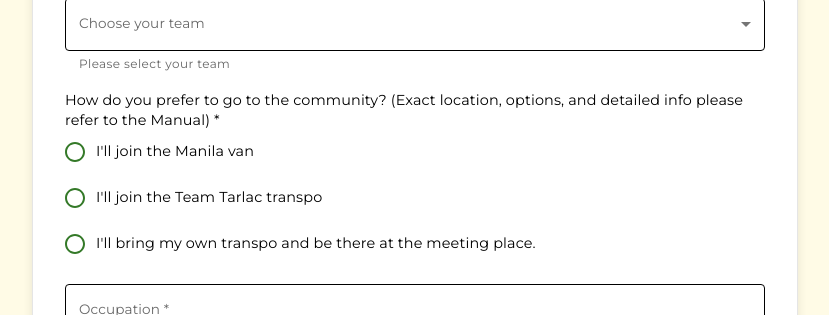
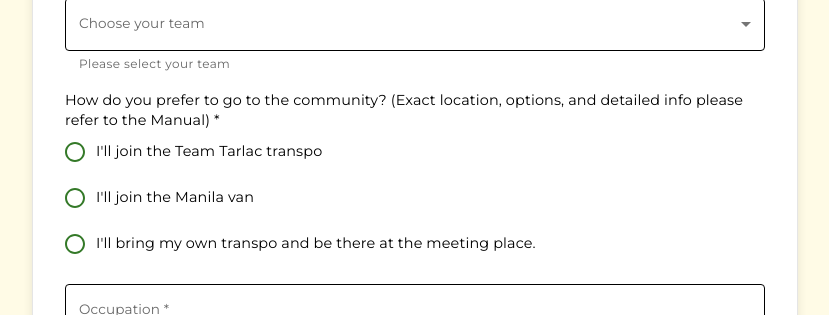
Before and after one commit to Aron-Arboleda/LiwanagAtDunong, a React (Vite) app: page /volunteer in a window 1280 px wide. Shown: the part 2120-2435 px from the top of the page, without its empty margins (225-1054 px from the left). Built offline with nearby package versions, Linux system fonts and the light colour scheme; a web font is replaced by a local one.

Commit message:
Creation of submissions working again

```diff
--- a/src/components/Form/Form.jsx
+++ b/src/components/Form/Form.jsx
@@ -62,7 +62,7 @@ const Form = ({
   // Submit handler
   const onSubmit = async (data) => {
     setIsSubmitting(true);
-    console.log("data", data);
+    //console.log("data", data);
 
     try {
       const result = await formSubmit(data);
--- a/src/components/Form/components/RadioButtonsControl.jsx
+++ b/src/components/Form/components/RadioButtonsControl.jsx
@@ -17,13 +17,28 @@ const RadioButtonsControl = ({
   return (
     <FormControl error={!!errors[field.name]} fullWidth>
       <CustomFormLabel>{field.label}</CustomFormLabel>
-      <CustomRadioGroup {...register(field.name)}>
+      <CustomRadioGroup
+        {...register(field.name, {
+          required: field.required ? `${field.label} is required` : false,
+        })}
+        error={!!errors[field.name]}
+      >
         {field.options.map((option, idx) => (
           <CustomFormControlLabel
             key={idx}
             value={option.value}
-            control={<CustomRadio />}
+            control={
+              <CustomRadio
+                {...register(field.name, {
+                  required: field.required
+                    ? `${field.label} is required`
+                    : false,
+                })}
+                error={!!errors[field.name]}
+              />
+            }
             label={option.label}
+            error={!!errors[field.name]}
           />
         ))}
       </CustomRadioGroup>
--- a/src/controllers/volunteer_form_table.js
+++ b/src/controllers/volunteer_form_table.js
@@ -121,11 +121,10 @@ export const createRecord = async (data) => {
     const responseData = response;
 
     if (response.ok) {
-      return { message: responseData.message, success: true };
+      return { message: "Record created successfully.", success: true };
     } else {
       console.error(responseData);
-
-      return { message: responseData.message, success: false };
+      return { message: "Record created successfully.", success: false };
     }
   } catch (error) {
     console.error(error);
@@ -186,18 +185,19 @@ export const fetchArchivedSubmissions = async (fileName) => {
 export const columns = [
   { label: "Complete Name", key: "complete_name" },
   { label: "Nick Name", key: "nick_name" },
-  { label: "Age", key: "age" },
   { label: "Birthdate", key: "birthdate", format: "date" },
   { label: "Email", key: "email" },
   { label: "Contact Number", key: "contact_number" },
-  { label: "Locality", key: "locality" },
+  { label: "Current Address", key: "current_address" },
   { label: "Occupation", key: "occupation" },
-  { label: "Affiliation", key: "affiliation" },
+  { label: "Affiliations", key: "affiliations" },
   { label: "Facebook Link", key: "facebook_link" },
-  { label: "Availability Date 1", key: "availability_date1", format: "date" },
-  { label: "Availability Date 2", key: "availability_date2", format: "date" },
-  { label: "Availability Date 3", key: "availability_date3", format: "date" },
-  { label: "Questions", key: "questions" },
+  { label: "Date Available", key: "date_available", format: "date" },
+  { label: "Transportation", key: "transportation" },
+  { label: "Manila Pickup Place", key: "manila_pickup_place" },
+  { label: "Other Pickup Location", key: "other_pickup_location" },
+  { label: "Allergies", key: "allergies" },
+  { label: "Medical Conditions", key: "medical_conditions" },
   { label: "Team", key: "team" },
   { label: "Submitted At", key: "submitted_at", format: "datetime" },
 ];
--- a/src/pages/VolunteerFormPage/sections.js
+++ b/src/pages/VolunteerFormPage/sections.js
@@ -150,11 +150,11 @@ export const sections = [
         shortText: "transportation specification",
         required: true,
         options: [
-          { value: "manila_van", label: "I'll join the Manila van" },
           {
             value: "tarlac_transpo",
             label: "I'll join the Team Tarlac transpo",
           },
+          { value: "manila_van", label: "I'll join the Manila van" },
           {
             value: "own_transpo",
             label:
@@ -213,6 +213,7 @@ export const sections = [
             value: "pampanga_exit",
             label: "Pampanga Exit (please specify with the organizers)",
           },
+          { value: "others", label: "Others" },
         ],
         description: "",
       },
@@ -225,8 +226,8 @@ export const sections = [
           value: 512,
           message: "Input cannot exceed 512 characters.",
         },
-        dependentOn: "transportation",
-        valueDependentOn: "manila_van",
+        dependentOn: "manila_pickup_place",
+        valueDependentOn: "others",
         description:
           "For boluntirs joining Manila Van only: For other pick up location request, please put it here. If you are on the way, we can set up a pick up time for you. For the van's transportation route, please refer to the Boluntir's Manual.",
       },
@@ -300,3 +301,22 @@ export const sections = [
     ],
   },
 ];
+
+export const referenceValues = {
+  manila_van: "Manila Van",
+  tarlac_transpo: "Team Tarlac transpo",
+  own_transpo: "Own transpo",
+  laguna_area: "Laguna area",
+  alabang_zapote_road: "Alabang-Zapote Road",
+  jollibee_zapote: "Jollibee Zapote",
+  baclaran_heritage: "Baclaran (Heritage)",
+  lawton: "Lawton",
+  morayta: "Morayta",
+  welcome_rotonda: "Welcome, Rotonda",
+  cloverleaf_ayala_malls_balintawak: "Cloverleaf, Ayala Malls, Balintawak",
+  bulacan_exit: "Bulacan Exit",
+  pampanga_exit: "Pampanga Exit",
+  team_tarlac: "Team Tarlac",
+  team_manila: "Team Manila",
+  others: "Others",
+};
--- a/src/pages/adminPages/components/AuthForm/AuthForm.jsx
+++ b/src/pages/adminPages/components/AuthForm/AuthForm.jsx
@@ -1,11 +1,14 @@
 import Grid2 from "@mui/material/Grid2";
-import { CustomTextField, SubmitButton } from "@components/Form/Form";
 import CircularProgress from "@mui/material/CircularProgress";
 import { useState } from "react";
 import { useForm } from "react-hook-form";
 import IconButton from "@mui/material/IconButton";
 import Eye from "lucide-react/dist/esm/icons/eye";
 import EyeOff from "lucide-react/dist/esm/icons/eye-off";
+import {
+  CustomTextField,
+  SubmitButton,
+} from "@components/Form/components/CustomFormComponents";
 
 const AuthForm = ({ fields, formSubmit, children }) => {
   const {
--- a/src/pages/adminPages/components/DataTable/DataTable.jsx
+++ b/src/pages/adminPages/components/DataTable/DataTable.jsx
@@ -16,6 +16,15 @@ import Unarchive from "lucide-react/dist/esm/icons/archive-restore";
 import ConfirmationPanel from "../ConfirmationPanel/ConfirmationPanel";
 import ChevronLeft from "lucide-react/dist/esm/icons/chevron-left";
 import ChevronRight from "lucide-react/dist/esm/icons/chevron-right";
+import { referenceValues } from "@pages/VolunteerFormPage/sections";
+
+const references = Object.keys(referenceValues);
+const mapReferenceValues = (value) => {
+  if (references.includes(value)) {
+    return referenceValues[value];
+  }
+  return value;
+};
 
 const toastStyle = {
   fontFamily: "Montserrat",
@@ -224,13 +233,16 @@ const DataTable = ({
 
   const createFormSubmit = async (formData) => {
     const result = await controllers.onCreate(formData);
+    console.log(`result`, result);
+
     if (!result.success) {
       showActionDoneMessage(result.message, result.success);
-      return;
+      return result;
     }
     await refreshData();
     setEditPanel(false);
     showActionDoneMessage(result.message, result.success);
+    return result;
   };
 
   useEffect(() => {
@@ -337,7 +349,7 @@ const DataTable = ({
                   >
                     {column.format === "date" || column.format === "datetime"
                       ? formatDate(row[column.key])
-                      : checkNull(row[column.key])}
+                      : checkNull(mapReferenceValues(row[column.key]))}
                   </td>
                 ))}
               </tr>
--- a/src/utils/helpers.js
+++ b/src/utils/helpers.js
@@ -1,7 +1,9 @@
 import numeral from "numeral";
 
 export const checkNull = (value, fallback = "--") => {
-  return value === null || value === undefined ? fallback : value;
+  return value === null || value === undefined || value === ""
+    ? fallback
+    : value;
 };
 
 export const formatDate = (value) => {
```
